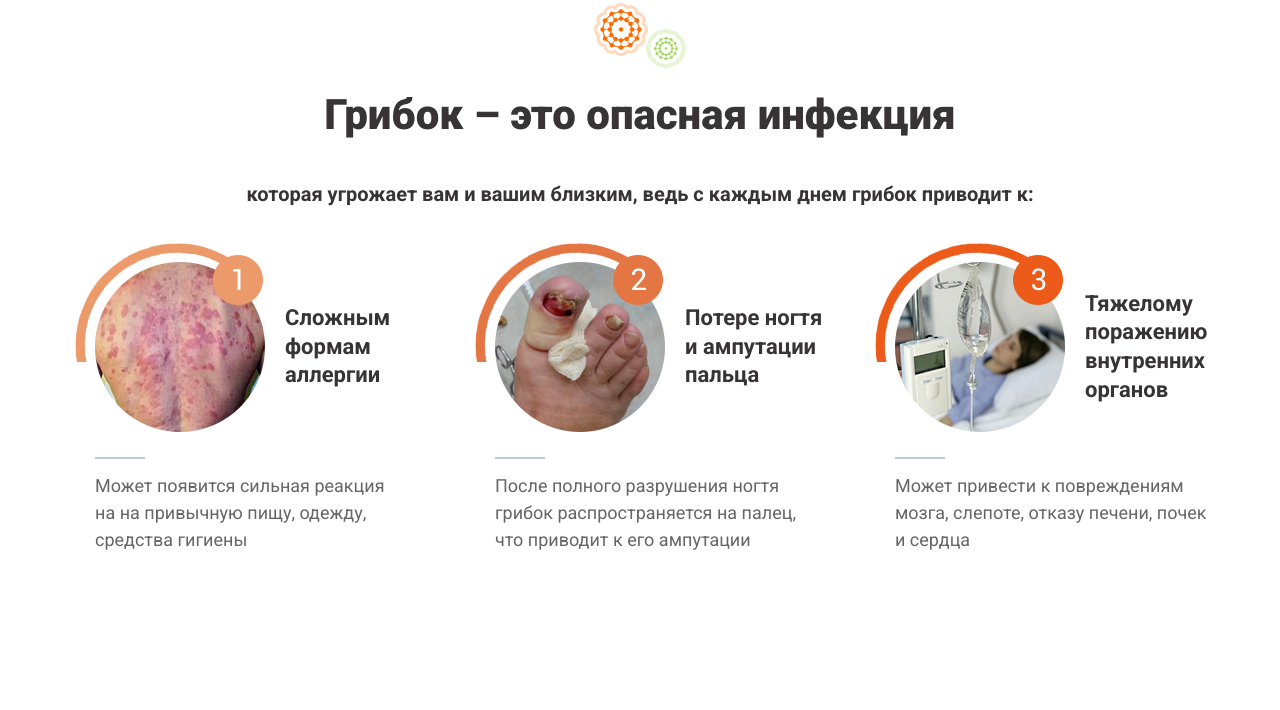
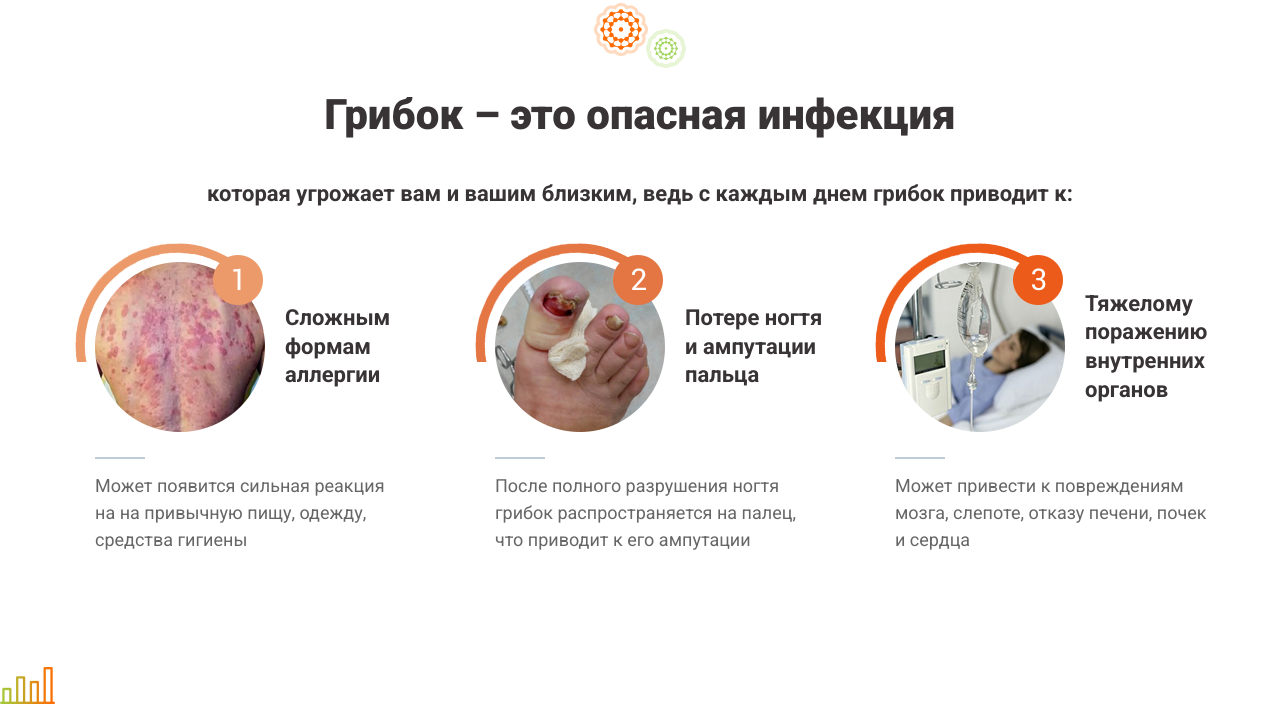
Before and after one commit to germandolia/layout__test-task, a website built with Parcel: page src/index.html in a window 1280 px wide. Shown: the part 898-1608 px from the top of the page. Before the commit the page ends 1565 px from the top, so only its background shows below. Built offline with nearby package versions, Linux system fonts and the light colour scheme.

Commit message:
further implementation

```diff
--- a/src/index.html
+++ b/src/index.html
@@ -153,5 +153,11 @@
         </div>
       </section>
     </main>
+    <footer class="footer">
+      <img
+        src="./images/statistics.png"
+        alt="Статистика"
+      >
+    </footer>
   </body>
 </html>
--- a/src/styles/_graphics.scss
+++ b/src/styles/_graphics.scss
@@ -20,6 +20,7 @@
 
       text-align: center;
       letter-spacing: 1px;
+      line-height: 100%;
       font-size: 30px;
       font-weight: 500;
 
--- a/src/styles/_info.scss
+++ b/src/styles/_info.scss
@@ -7,6 +7,10 @@
     margin: 20px auto 45px;
   }
 
+  &__paragraph {
+    font-size: 22px;
+  }
+
   &__cards {
     display: flex;
     justify-content: space-between;
```
Also changed, not shown: src/images/statistics.png (added).
